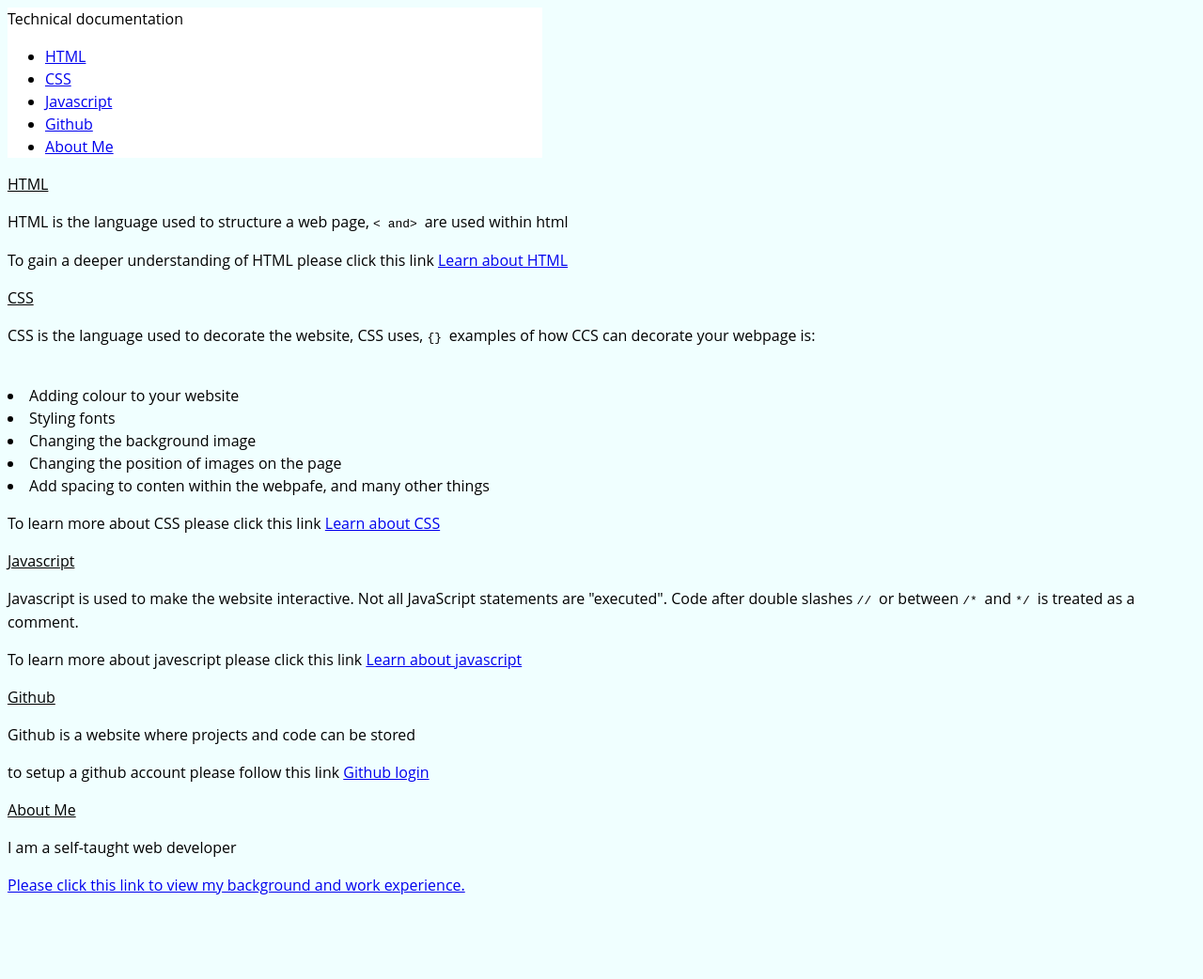
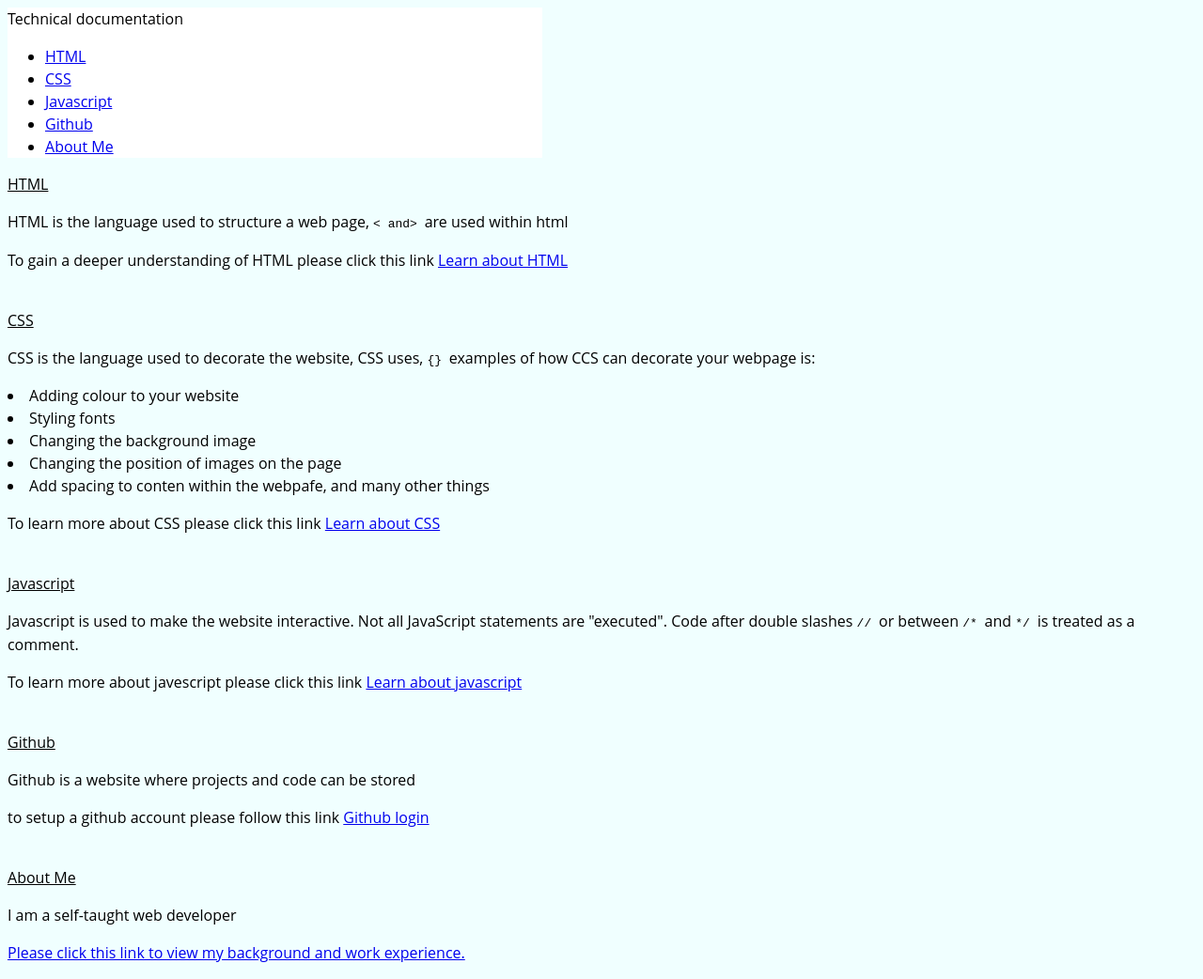
Before and after one commit to MattJG2022/Technical-documentation, a plain HTML site: page index.html in a window 1280 px wide. Shown: the whole page at 94% size. Before the commit the page ends 970 px from the top, so only its background shows below. Drawn offline with Linux system fonts and the light colour scheme.

Commit message:
Update index.html

```diff
--- a/index.html
+++ b/index.html
@@ -32,7 +32,7 @@
       <p> HTML is the language used to structure a web page, <code>
           < and>
         </code>are used within html </p>
-      <p> To gain a deeper understanding of HTML please click this link <a href="https://www.hostinger.co.uk/tutorials/what-is-html"> Learn about HTML </a> </p>
+      <p> To gain a deeper understanding of HTML please click this link <a href="https://www.hostinger.co.uk/tutorials/what-is-html"> Learn about HTML </a> </p><br>
 
       <section class="main-section" id="CSS">
         <header> <u> CSS </u> </header>
@@ -43,7 +43,7 @@
 
     <div class="list">
 
-        &nbsp &nbsp &nbsp &nbsp; <li> Adding colour to your website </li>
+        <li> Adding colour to your website </li>
         <li> Styling fonts </li>
         <li> Changing the background image </li>
         <li> Changing the position of images on the page </li>
@@ -52,7 +52,7 @@
 
         </div>
 
-      <p> To learn more about CSS please click this link <a href="https://developer.mozilla.org/en-US/docs/Learn/CSS/First_steps/What_is_CSS"> Learn about CSS </a> </p>
+      <p> To learn more about CSS please click this link <a href="https://developer.mozilla.org/en-US/docs/Learn/CSS/First_steps/What_is_CSS"> Learn about CSS </a> </p> <br>
 
 
           <section class="main-section" id="Javascript">
@@ -61,13 +61,13 @@
           <p> Javascript is used to make the website interactive. Not all JavaScript statements are "executed".
 
               Code after double slashes <code> // </code> or between <code> /* </code> and <code> */ </code>is treated as a comment. </p>
-          <p> To learn more about javescript please click this link <a href="https://developer.mozilla.org/en-US/docs/Learn/JavaScript/First_steps/What_is_JavaScript"> Learn about javascript </a> </p>
+          <p> To learn more about javescript please click this link <a href="https://developer.mozilla.org/en-US/docs/Learn/JavaScript/First_steps/What_is_JavaScript"> Learn about javascript </a> </p><br>
 
             <section class="main-section" id="Github">
               <header> <u> Github </u> </header>
 
               <p> Github is a website where projects and code can be stored </p>
-              <p> to setup a github account please follow this link <a href="https://github.com/">Github login</a> </p>
+              <p> to setup a github account please follow this link <a href="https://github.com/">Github login</a> </p><br>
 
 
               <section class="main-section" id="About_Me">
```
